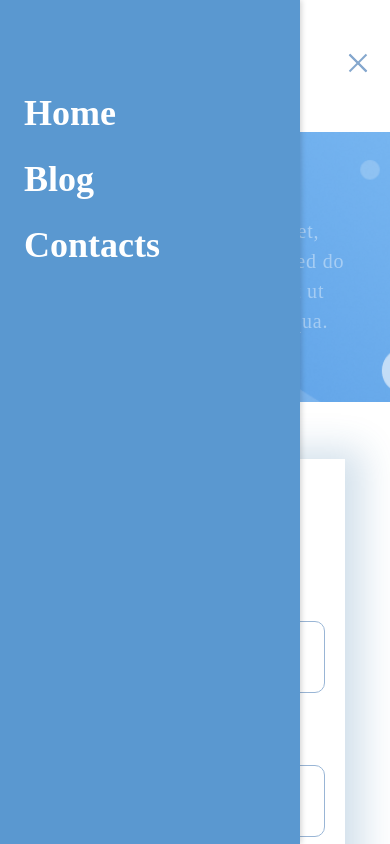
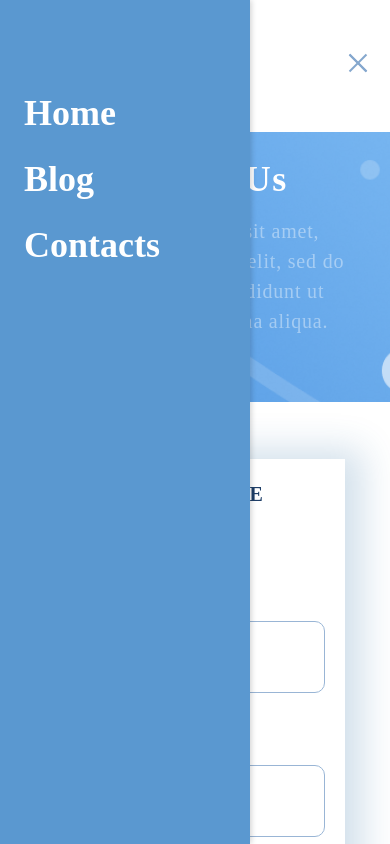
Before and after one commit to Mark-Andre17/afr_landing, a plain HTML site: page contact.html in a window 390 px wide. Both pictures are taken after a click on the label 359 px from the left and 63 px from the top of the page. Shown: the top 844 px of the page. Drawn offline with Linux system fonts and the light colour scheme; a web font is replaced by a local one.

Commit message:
change width burger menu

```diff
--- a/css/contact.css
+++ b/css/contact.css
@@ -560,4 +560,7 @@ textarea{
     .bottom-footer-info-text-top,.bottom{
         width: 100%;
     }
+    .menubox{
+        width: 250px;
+    }
 }
```
